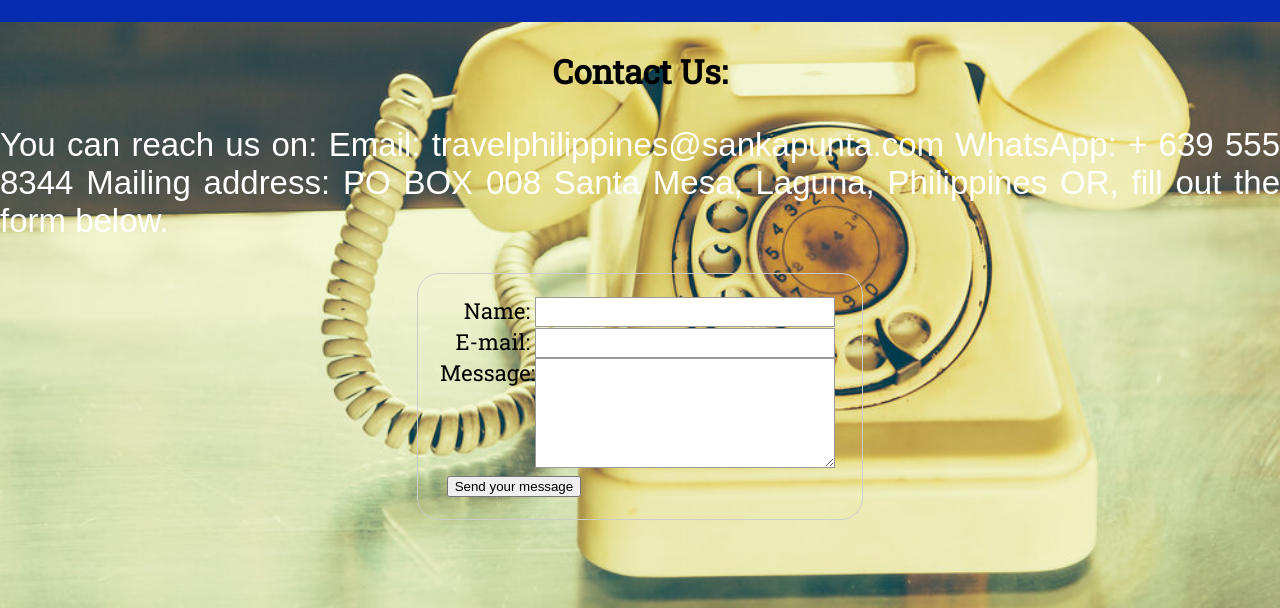
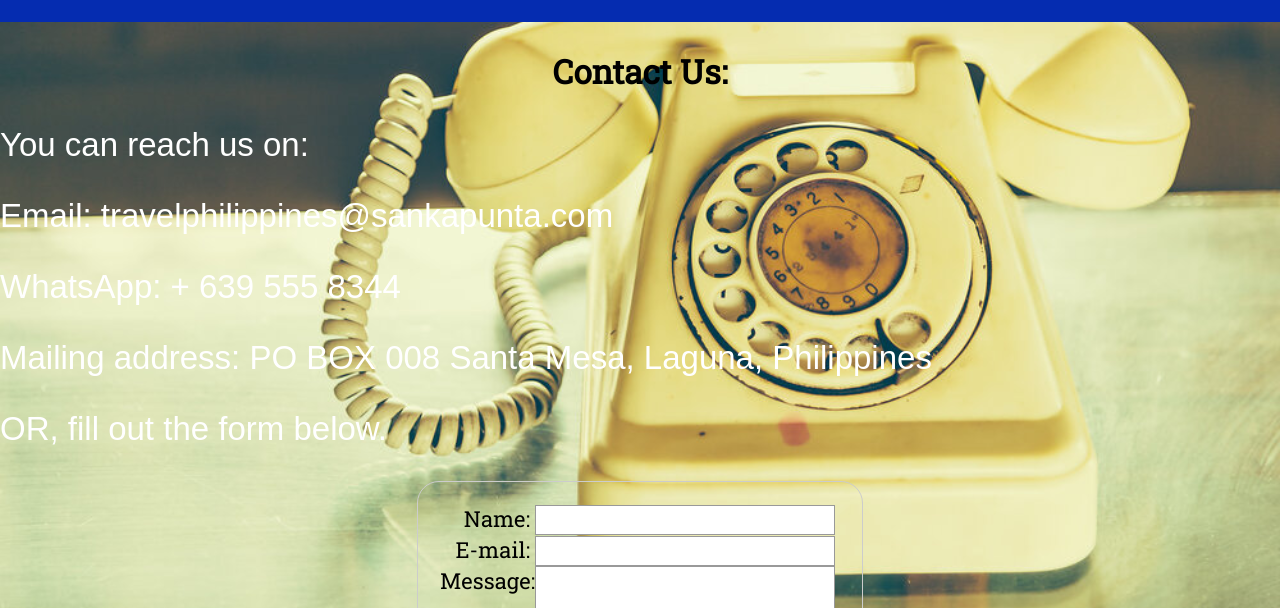
Before and after one commit to uronico/wdd130, a plain HTML site: page saankapunta/contactus.html in a window 1280 px wide. Shown: the part 192-800 px from the top of the page. Drawn offline with Linux system fonts and the light colour scheme; a web font is replaced by a local one.

Commit message:
changes made

```diff
--- a/saankapunta/contactus.html
+++ b/saankapunta/contactus.html
@@ -1,11 +1,12 @@
 <!DOCTYPE html>
 <html lang="en">
+
 <head>
     <meta charset="UTF-8">
     <meta name="viewport" content="width=device-width, initial-scale=1.0">
     <title>Saan Ka Punta? | Home</title>
     <link rel="stylesheet" href="styles/style.css">
-</head>
+
     <style>
         body {
             background-image: url(images/telephone.jpg);
@@ -14,6 +15,8 @@
             background-size: cover;
         }
     </style>
+</head>
+
 <body>
     <div id="content">
         <header>
@@ -29,12 +32,11 @@
         <main class="contact">
             <section>
                 <h1>Contact Us:</h1>
-        <p>
-            You can reach us on:
-            Email: travelphilippines@sankapunta.com
-            WhatsApp: + 639 555 8344
-            Mailing address: PO BOX 008 Santa Mesa, Laguna, Philippines
-            OR, fill out the form below.
+                <p>You can reach us on: </p>
+                <p>Email: travelphilippines@sankapunta.com</p>
+                <p>WhatsApp: + 639 555 8344</p>
+                <p>Mailing address: PO BOX 008 Santa Mesa, Laguna, Philippines</p>
+                <p>OR, fill out the form below.</p>
                 </p>
             </section>
         </main>
@@ -72,4 +74,5 @@
     </div>
 
 </body>
+
 </html>
```
Also changed, not shown: saankapunta/styles/style.css (+9 -3 lines). Lines whose indentation alone changed are shown as unchanged.
